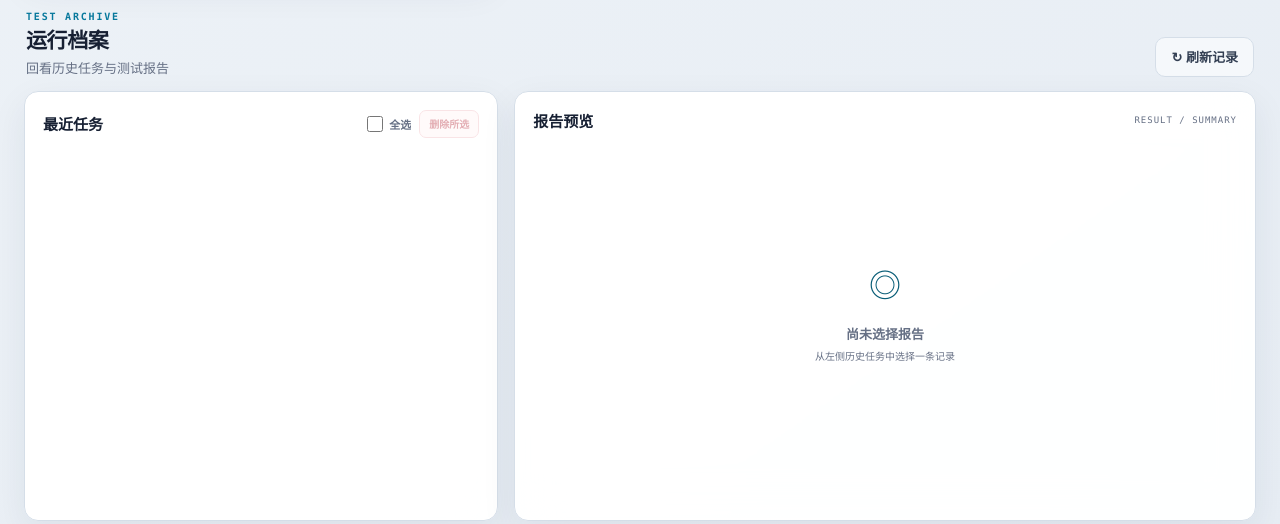
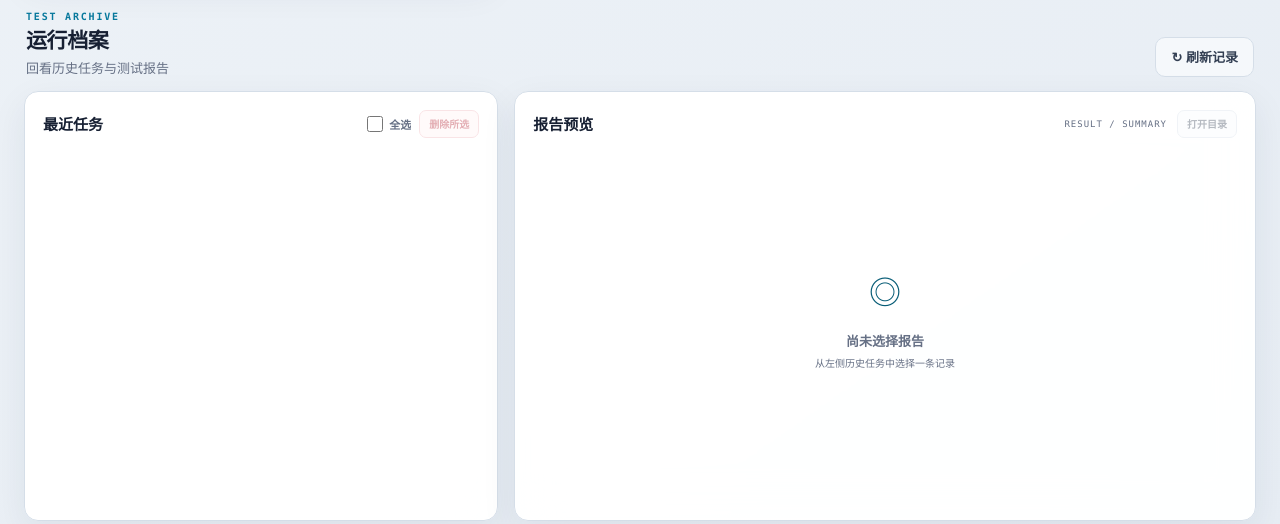
Before and after one commit to obshenlanzhou/ob_Auto_Test_ROS, a Python web app: template auto_test_ws/src/orbbec_camera_auto_test_ui/orbbec_camera_auto_test_ui/templates/index.html in a window 1280 px wide. Shown: the part 1911-2435 px from the top of the page. Run offline with Jinja, Linux system fonts and the light colour scheme; the template is opened without the code that fills it, so the values that code supplies are empty.

Commit message:
feat: supports UI opening of the result directory

```diff
--- a/auto_test_ws/src/orbbec_camera_auto_test_ui/orbbec_camera_auto_test_ui/static/app.js
+++ b/auto_test_ws/src/orbbec_camera_auto_test_ui/orbbec_camera_auto_test_ui/static/app.js
@@ -1977,6 +1977,21 @@ async function packageRun(runId, button) {
   }
 }
 
+async function openRunDirectory(runId, button) {
+  button.disabled = true;
+  try {
+    const payload = await api(`/api/runs/${encodeURIComponent(runId)}/open-directory`, {
+      method: "POST",
+      body: "{}",
+    });
+    appendLogs([`[UI] 已打开结果目录: ${payload.directory}`]);
+  } catch (error) {
+    appendLogs([`[UI] open directory failed: ${error.message}`]);
+  } finally {
+    button.disabled = state.selectedRunId !== runId;
+  }
+}
+
 async function deleteRun(runId) {
   if (!window.confirm(`删除历史记录 ${runId}？`)) {
     return;
@@ -1988,6 +2003,7 @@ async function deleteRun(runId) {
       state.selectedRunId = null;
       $("reportTitle").textContent = "";
       $("reportView").textContent = "选择一条历史记录查看结果。";
+      $("openReportDirectory").disabled = true;
     }
     await loadRuns();
   } catch (error) {
@@ -2054,6 +2070,7 @@ async function deleteSelectedRuns() {
       state.selectedRunId = null;
       $("reportTitle").textContent = "";
       $("reportView").textContent = "选择一条历史记录查看结果。";
+      $("openReportDirectory").disabled = true;
     }
     await loadRuns();
     if (failed.length) {
@@ -2415,6 +2432,7 @@ async function loadRunDetail(runId) {
     item.classList.toggle("selected", item.dataset.runId === runId);
   }
   $("reportTitle").textContent = runId;
+  $("openReportDirectory").disabled = false;
   const view = $("reportView");
   view.innerHTML = "";
 
@@ -2476,6 +2494,11 @@ async function init() {
   $("refreshDevices").addEventListener("click", refreshDevices);
   $("refreshLaunches").addEventListener("click", loadLaunchFiles);
   $("refreshRuns").addEventListener("click", loadRuns);
+  $("openReportDirectory").addEventListener("click", () => {
+    if (state.selectedRunId) {
+      openRunDirectory(state.selectedRunId, $("openReportDirectory"));
+    }
+  });
   $("selectAllRuns").addEventListener("change", (event) => {
     setAllRunsSelected(event.target.checked);
   });
--- a/auto_test_ws/src/orbbec_camera_auto_test_ui/orbbec_camera_auto_test_ui/static/style.css
+++ b/auto_test_ws/src/orbbec_camera_auto_test_ui/orbbec_camera_auto_test_ui/static/style.css
@@ -2067,7 +2067,8 @@ button.ghost {
   margin-bottom: 13px;
 }
 
-.sub-panel-header > span {
+.sub-panel-header > span,
+.report-header-actions > span {
   max-width: 60%;
   overflow: hidden;
   color: var(--subtle);
@@ -2076,6 +2077,19 @@ button.ghost {
   letter-spacing: 0.11em;
   text-overflow: ellipsis;
   white-space: nowrap;
+}
+
+.report-header-actions {
+  display: flex;
+  min-width: 0;
+  align-items: center;
+  justify-content: flex-end;
+  gap: 10px;
+}
+
+.report-header-actions > span {
+  overflow: hidden;
+  text-overflow: ellipsis;
 }
 
 .run-bulk-actions,
@@ -2622,6 +2636,7 @@ button.ghost {
   .run-result-actions { width: 100%; padding-left: 48px; }
   .run-result-actions button { width: 100%; }
   .sub-panel-header { align-items: flex-start; flex-direction: column; }
+  .report-header-actions { width: 100%; justify-content: space-between; }
   .run-bulk-actions { width: 100%; justify-content: space-between; }
   .run-actions { grid-row: 3; grid-column: 2 / -1; }
 }
--- a/auto_test_ws/src/orbbec_camera_auto_test_ui/orbbec_camera_auto_test_ui/templates/index.html
+++ b/auto_test_ws/src/orbbec_camera_auto_test_ui/orbbec_camera_auto_test_ui/templates/index.html
@@ -387,7 +387,13 @@
             <div id="runsList" class="runs-list"></div>
           </section>
           <section class="panel report-panel">
-            <div class="sub-panel-header"><h3>报告预览</h3><span id="reportTitle">RESULT / SUMMARY</span></div>
+            <div class="sub-panel-header">
+              <h3>报告预览</h3>
+              <div class="report-header-actions">
+                <span id="reportTitle">RESULT / SUMMARY</span>
+                <button type="button" class="ghost text-button" id="openReportDirectory" disabled>打开目录</button>
+              </div>
+            </div>
             <div id="reportView" class="report-view"><div class="empty-state"><span>◎</span><strong>尚未选择报告</strong><p>从左侧历史任务中选择一条记录</p></div></div>
           </section>
         </div>
```
Also changed, not shown: auto_test_ws/src/orbbec_camera_auto_test_ui/orbbec_camera_auto_test_ui/server.py (+23 -0 lines), auto_test_ws/src/orbbec_camera_auto_test_ui/test/test_standalone.py (+38 -0 lines).
